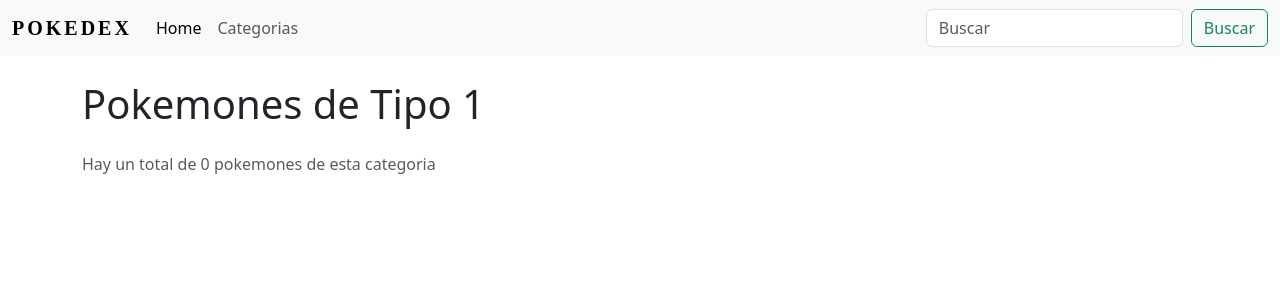
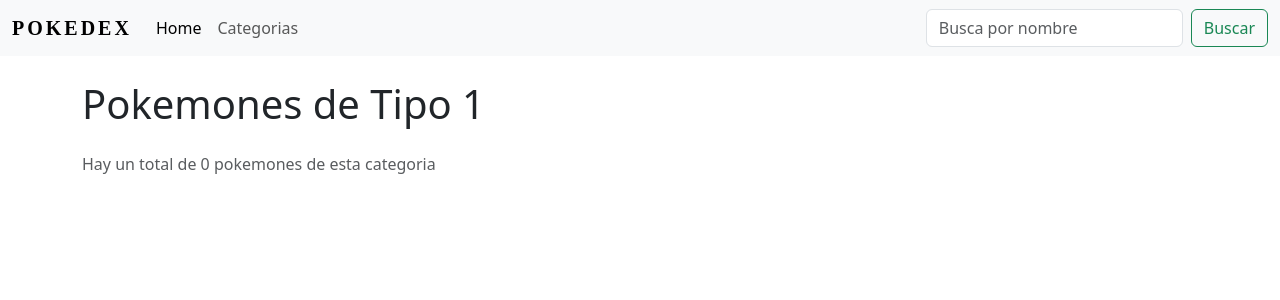
Before and after one commit to CrissNot/Pokedex, a Flask app: page /pokemones/1 in a window 1280 px wide. Shown: the top 300 px of the page. Run offline with Flask 3, Linux system fonts and the light colour scheme; data that the repository does not hold is empty; some web fonts are replaced.

Commit message:
Update pokemones.html

```diff
--- a/pokedex/templates/pokemones.html
+++ b/pokedex/templates/pokemones.html
@@ -30,8 +30,8 @@
 
                 </ul>
 
-                <form class="d-flex" role="search">
-                  <input class="form-control me-2" type="search" placeholder="Buscar" aria-label="Buscar">
+                <form class="d-flex" role="search" action="{{ url_for('buscar_nombre') }}" method="POST">
+                  <input class="form-control me-2" type="search" placeholder="Busca por nombre" aria-label="Buscar" name="nombre">
                   <button class="btn btn-outline-success" type="submit">Buscar</button>
                 </form>
 
@@ -59,6 +59,7 @@
                 {% endif %}
             {% endwith %}
         {% endblock %}
+
             <div class="row">
 
                 {% for pokemon in pokemones %}
```
